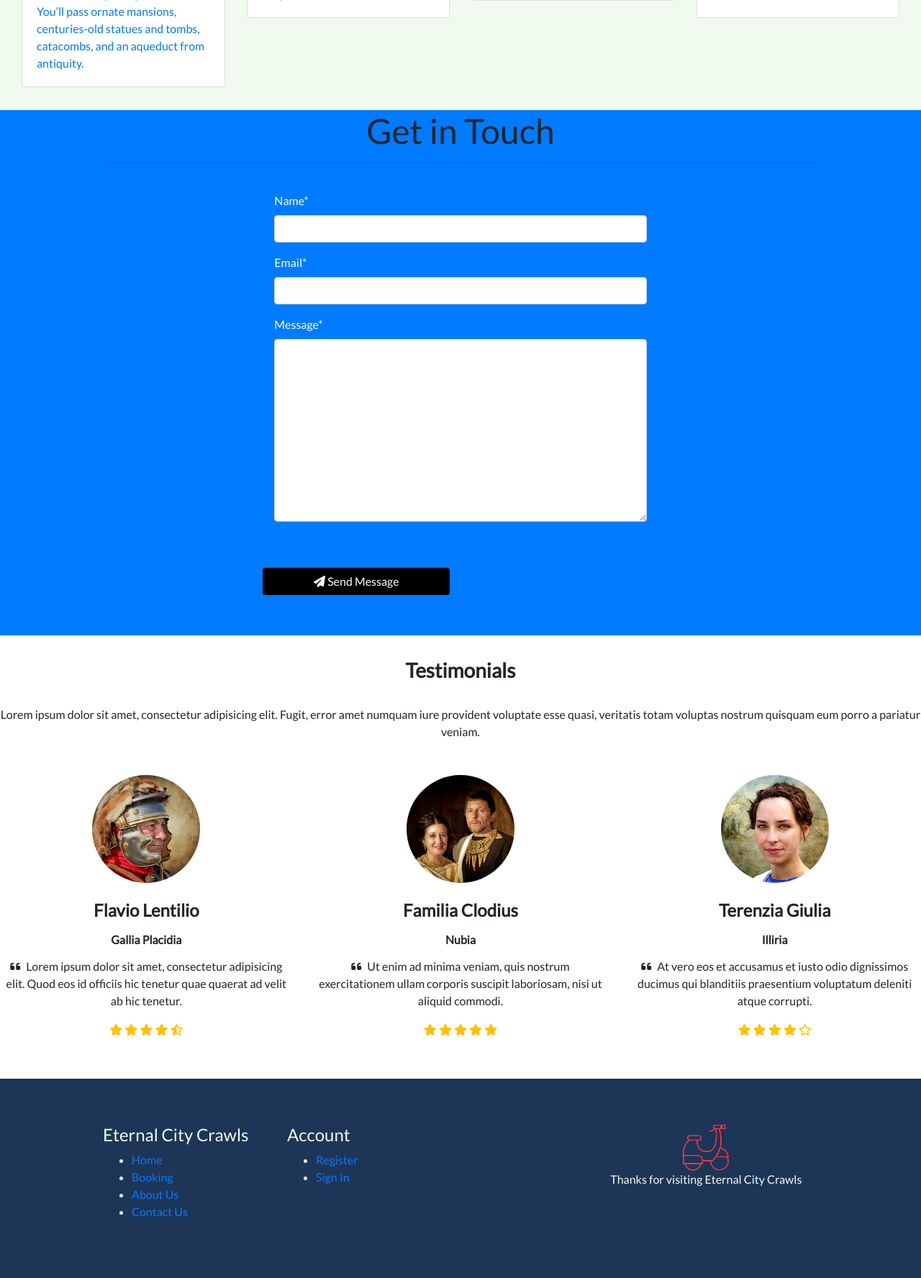
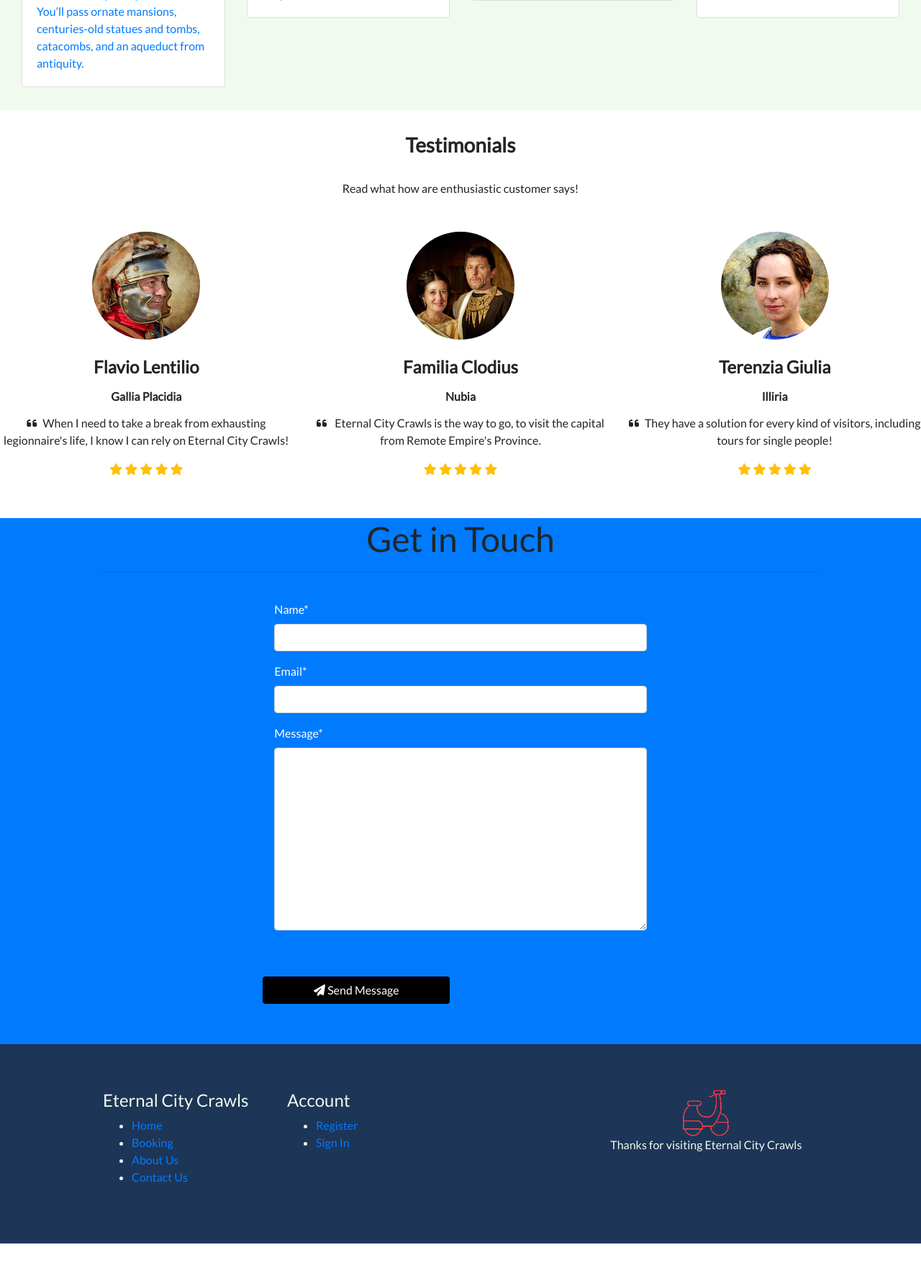
Before and after one commit to Code-Institute-Submissions/EternalCityCrawls, a Django app: page / in a window 1280 px wide. Shown: the part 1182-2958 px from the top of the page at 72% size. After the commit the page ends 2910 px from the top, so only its background shows below. Run offline with Django 3.2, Linux system fonts and the light colour scheme; data comes from the database, SQL or seed files in the repository; some libraries are stand-ins or nearby versions.

Commit message:
refactoring Testimonials section

```diff
--- a/home/templates/home/home.html
+++ b/home/templates/home/home.html
@@ -12,9 +12,13 @@
 {% block content %}
 
     {% include 'home/includes/header.html' %}
+
     {% include 'home/includes/hot-tours.html' %}
+
+    {% include 'home/includes/testimonials.html' %}
+
     {% include 'home/includes/contacts.html' %}
-    {% include 'home/includes/testimonials.html' %}
+
 
 {% endblock %}
 
--- a/home/templates/home/includes/testimonials.html
+++ b/home/templates/home/includes/testimonials.html
@@ -5,9 +5,7 @@
     <!-- Section heading -->
     <h3 class="font-weight-bold mb-4 pb-2">Testimonials</h3>
     <!-- Section description -->
-    <p class="text-center w-responsive mx-auto mb-5">Lorem ipsum dolor sit amet, consectetur adipisicing elit.
-      Fugit, error amet numquam iure provident voluptate esse quasi, veritatis totam voluptas nostrum quisquam
-      eum porro a pariatur veniam.</p>
+    <p class="text-center w-responsive mx-auto mb-5">Read what how are enthusiastic customer says!</p>
 
   	<!--Grid row-->
     <div class="row text-center">
@@ -24,15 +22,14 @@
           <h4 class="font-weight-bold dark-grey-text mt-4">Flavio Lentilio</h4>
           <h6 class="font-weight-bold blue-text my-3">Gallia Placidia</h6>
           <p class="font-weight-normal dark-grey-text">
-            <i class="fas fa-quote-left pr-2"></i>Lorem ipsum dolor sit amet, consectetur adipisicing elit. Quod
-            eos id officiis hic tenetur quae quaerat ad velit ab hic tenetur.</p>
+            <i class="fas fa-quote-left pr-2"></i>When I need to take a break from exhausting legionnaire's life, I know I can rely on Eternal City Crawls!</p>
           <!--Review-->
           <div class="text-warning">
             <i class="fas fa-star"> </i>
             <i class="fas fa-star"> </i>
             <i class="fas fa-star"> </i>
             <i class="fas fa-star"> </i>
-            <i class="fas fa-star-half-alt"> </i>
+            <i class="fas fa-star"> </i>
           </div>
         </div>
 
@@ -51,8 +48,7 @@
           <h4 class="font-weight-bold dark-grey-text mt-4">Familia Clodius</h4>
           <h6 class="font-weight-bold blue-text my-3">Nubia</h6>
           <p class="font-weight-normal dark-grey-text">
-            <i class="fas fa-quote-left pr-2"></i>Ut enim ad minima veniam, quis nostrum exercitationem ullam
-            corporis suscipit laboriosam, nisi ut aliquid commodi.</p>
+            <i class="fas fa-quote-left pr-2"></i> Eternal City Crawls is the way to go, to visit the capital from Remote Empire's Province.</p>
           <!--Review-->
           <div class="text-warning">
             <i class="fas fa-star"> </i>
@@ -78,15 +74,14 @@
           <h4 class="font-weight-bold dark-grey-text mt-4">Terenzia Giulia</h4>
           <h6 class="font-weight-bold blue-text my-3">Illiria</h6>
           <p class="font-weight-normal dark-grey-text">
-            <i class="fas fa-quote-left pr-2"></i>At vero eos et accusamus et iusto odio dignissimos ducimus qui
-            blanditiis praesentium voluptatum deleniti atque corrupti.</p>
+            <i class="fas fa-quote-left pr-2"></i>They have a solution for every kind of visitors, including tours for single people!</p>
           <!--Review-->
           <div class="text-warning">
             <i class="fas fa-star"> </i>
             <i class="fas fa-star"> </i>
             <i class="fas fa-star"> </i>
             <i class="fas fa-star"> </i>
-            <i class="far fa-star"> </i>
+            <i class="fas fa-star"> </i>
           </div>
         </div>
 
```
